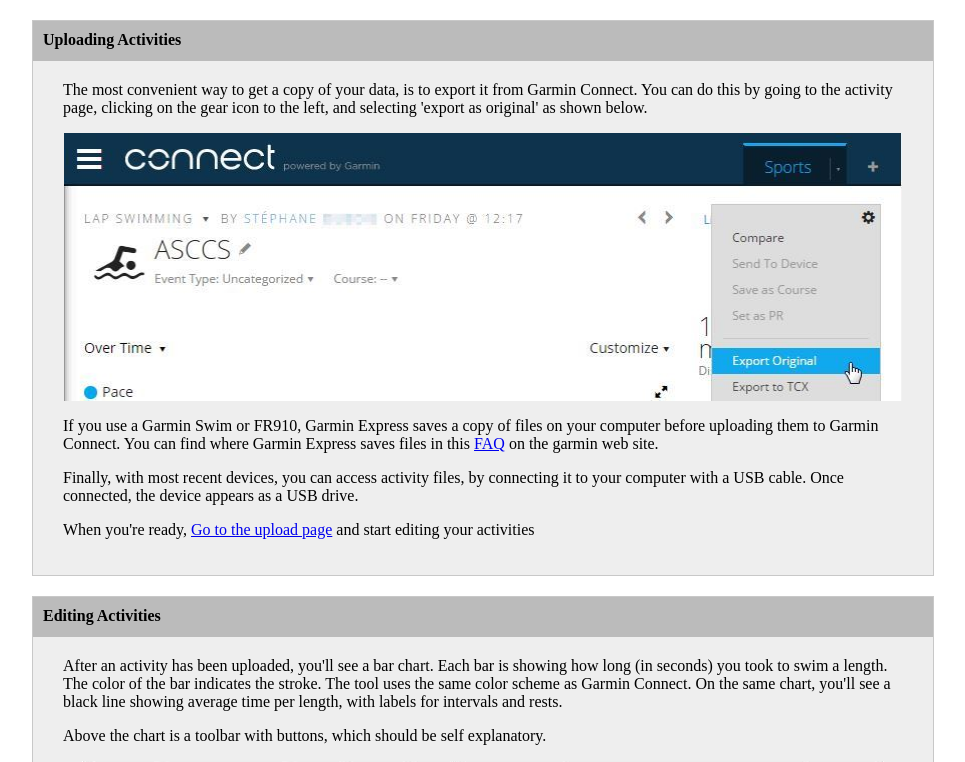
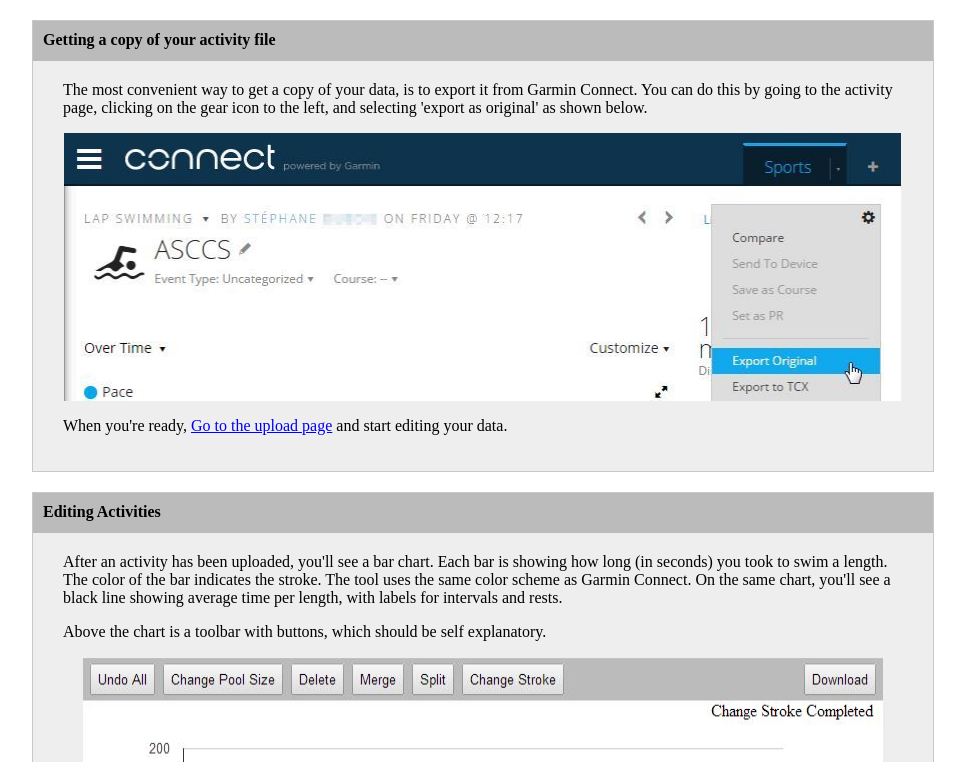
Before and after one commit to lapsatech-docker/swimmingtools, a PHP site: page /help in a window 1280 px wide. Shown: the part 70-832 px from the top of the page, without its empty margins (158-1123 px from the left). Run offline with PHP 8.4, Linux system fonts and the light colour scheme.

Commit message:
UPDATE: Changements éditoriaux
Toutes les montres garmin sont maintenant reconnues. Actualisation des instrusctions pour
le téléchargments des fichiers à partir de Garmin Connect. Certaines méthodes sont
obsolètes.

```diff
--- a/www/help.php
+++ b/www/help.php
@@ -8,7 +8,7 @@
 ?>
 <div class="section">
   <h2>
-    <a id="upload">Uploading Activities</a>
+    <a id="upload">Getting a copy of your activity file</a>
   </h2>
 
   <p>The most convenient way to get a copy of your data, is to export it from
@@ -19,18 +19,8 @@
   <img src="content/gc_export.jpg" alt="how to export from Garmin Connect"
   style="display:block; height: 268px; width:838px; margin:auto">
 
-  <p>If you use a Garmin Swim or FR910, Garmin Express saves a copy of files
-  on your computer before uploading them to Garmin Connect. You can find
-  where Garmin Express saves files in this
-  <a href="http://support.garmin.com/support/searchSupport/case.faces?caseId={afea30d0-9b70-11e3-d5f4-000000000000}"
-    target="_blank">FAQ</a> on the garmin web site.</p>
-
-  <p>Finally, with most recent devices, you can access activity files, by connecting it to
-  your computer with a USB cable. Once connected, the device appears as a USB
-  drive.</p>
-
   <p>When you're ready, <a href="upload">Go to the upload page</a> and
-  start editing your activities</p>
+  start editing your data.</p>
 </div>
 <div class="section">
   <h2>
--- a/www/index.php
+++ b/www/index.php
@@ -20,8 +20,7 @@
     <li> Swimming watch tools includes both an editor and file viewer,</li>
     <li>The editor allows you to delete, merge, split and change Stroke
     or pool size</li>
-    <li>Supported devices: Garmin Swim, Forerunner 645/735/910/920/935, fénix 2/3/5,
-    Epix, VivoActive 1/HR/3, D2 Charlie, Descent MK1, Approach S60, and Tomtom Multisport</li>
+    <li>Supported devices: All Garmin devices and Tomtom Multisport</li>
     <li>Read the <a href="help">User's Guide</a>
     and start editing and analyzing your data.</li>
   </ul>
```
Also changed, not shown: www/upload.php (+3 -4 lines).
